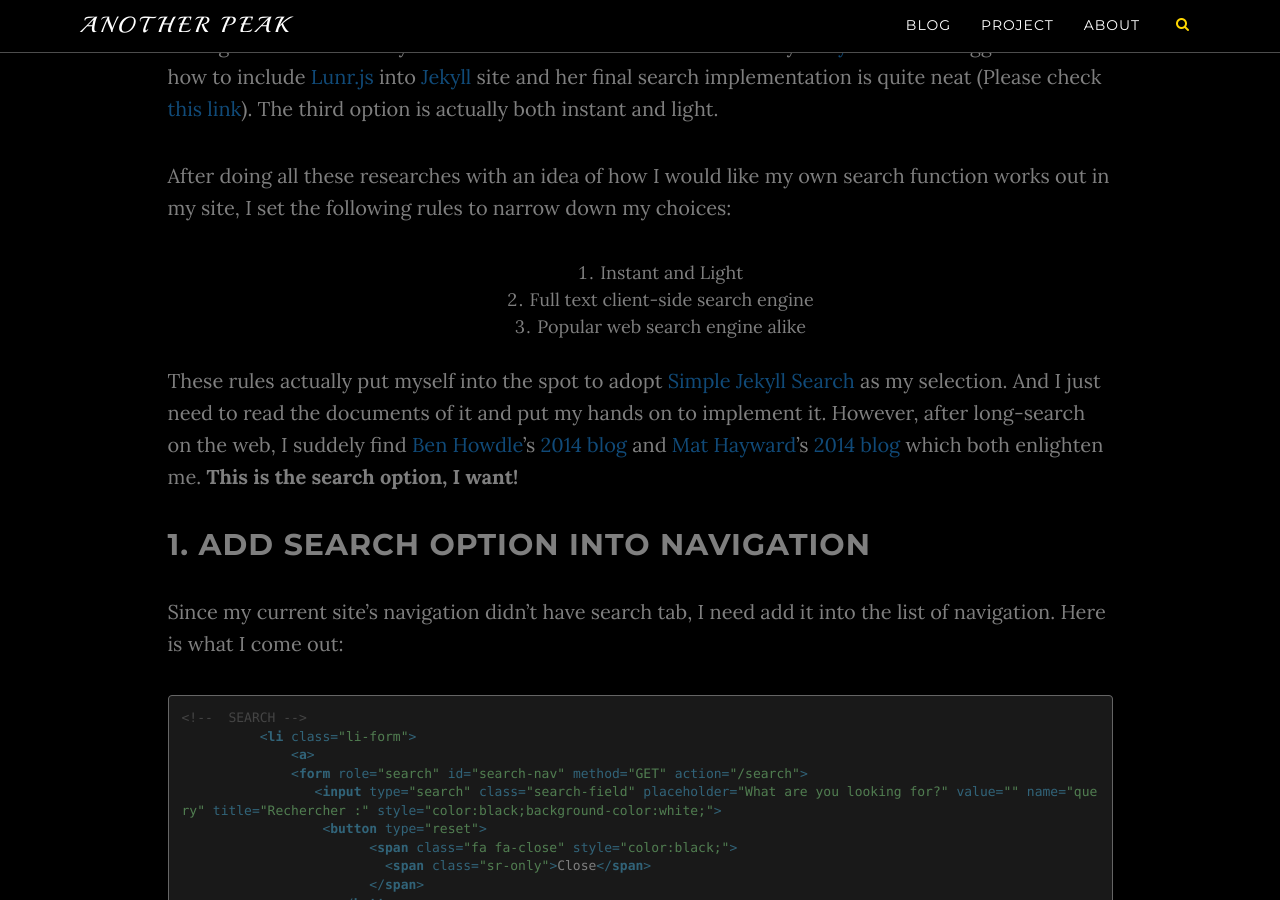
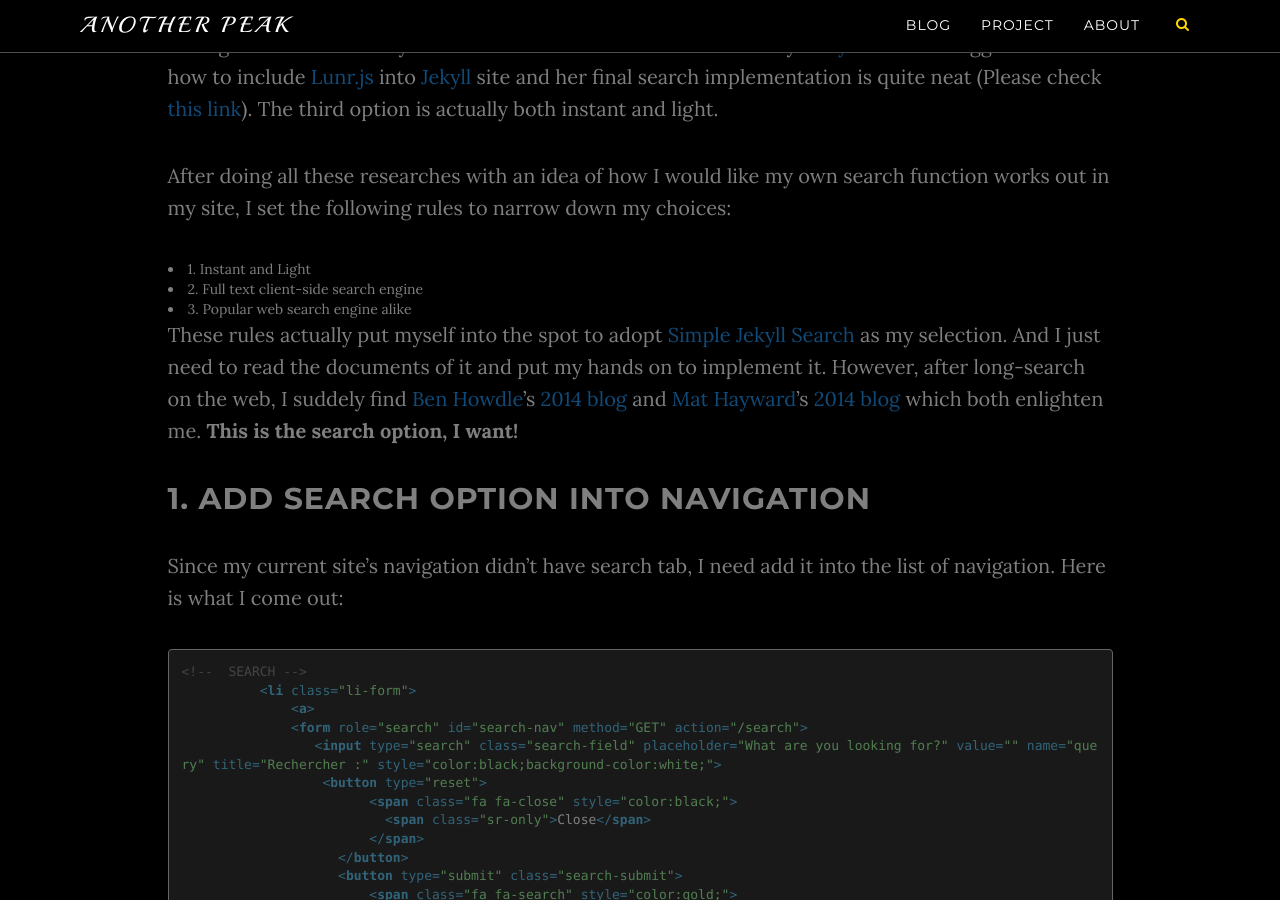
Before and after one commit to abrahamdu/abrahamdu.github.io, a Jekyll site: the page built from blog/_posts/2017-05-29-search_your_jekyll_site.md, in a window 1280 px wide and 900 px high, scrolled down 1552 px. Built offline with Jekyll 4.4.1, drawn with Linux system fonts in a browser that asks for light colours; nearby versions of some CDN libraries; comment, search, counter and statistics services are not loaded.

Commit message:
Fix list

```diff
--- a/blog/_posts/2017-05-29-search_your_jekyll_site.md
+++ b/blog/_posts/2017-05-29-search_your_jekyll_site.md
@@ -14,9 +14,9 @@ When I started to use [Panos Sakkos](https://panossakkos.github.io/)'s _[Jekyll
 I start to do research by myself to see what's the best option to install a search function into my [own website](http://anotherpeak.org/). Eventually it turns out that I have three options: 1). Google Custom Search Engine; 2). [Lunr.js](https://lunrjs.com/); 3). [Simple Jekyll Search](https://christianfei.com/posts/Use-Simple-Jekyll-Search-on-your-blog-in-these-easy-steps/) by Christian Fei. The first option is definitely the easiest to implement and light but not instant yet. The second is instant search but heavy. [Katy DeCorah](http://katydecorah.com/) blogged to iterate how to include [Lunr.js](https://lunrjs.com/) into [Jekyll] [1] site and her final search implementation is quite neat (Please check [this link](http://katydecorah.com/search/)). The third option is actually both instant and light.
 
 After doing all these researches with an idea of how I would like my own search function works out in my site, I set the following rules to narrow down my choices:
-1. Instant and Light
-2. Full text client-side search engine
-3. Popular web search engine alike
+<li>1. Instant and Light</li>
+<li>2. Full text client-side search engine</li>
+<li>3. Popular web search engine alike</li>
 
 These rules actually put myself into the spot to adopt [Simple Jekyll Search](https://christianfei.com/posts/Use-Simple-Jekyll-Search-on-your-blog-in-these-easy-steps/) as my selection. And I just need to read the documents of it and put my hands on to implement it. However, after long-search on the web, I suddely find [Ben Howdle](http://benhowdle.im/)'s [2014 blog](http://benhowdle.im/creating-a-dynamic-search-page-for-your-jekyll-blog.html) and [Mat Hayward](http://mathayward.com/)'s [2014 blog](http://mathayward.com/jekyll-search/) which both enlighten me. __This is the search option, I want!__
 
```
